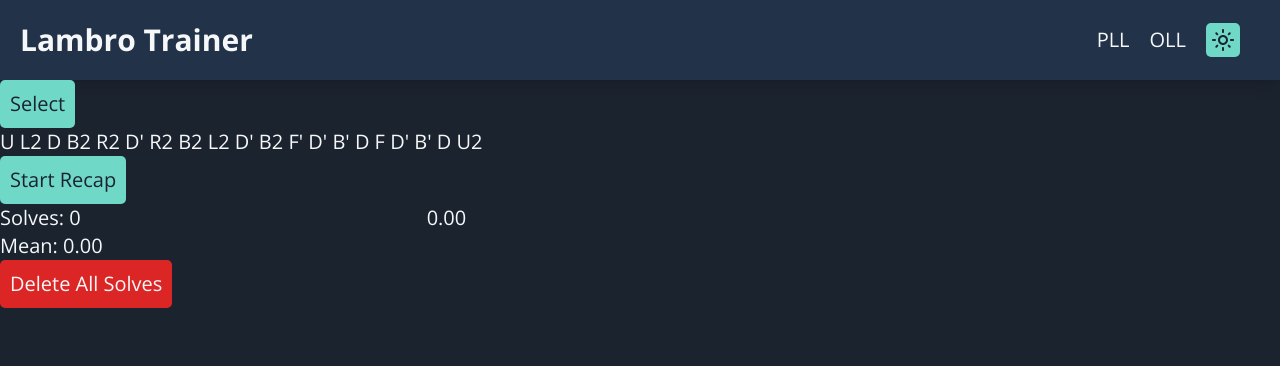
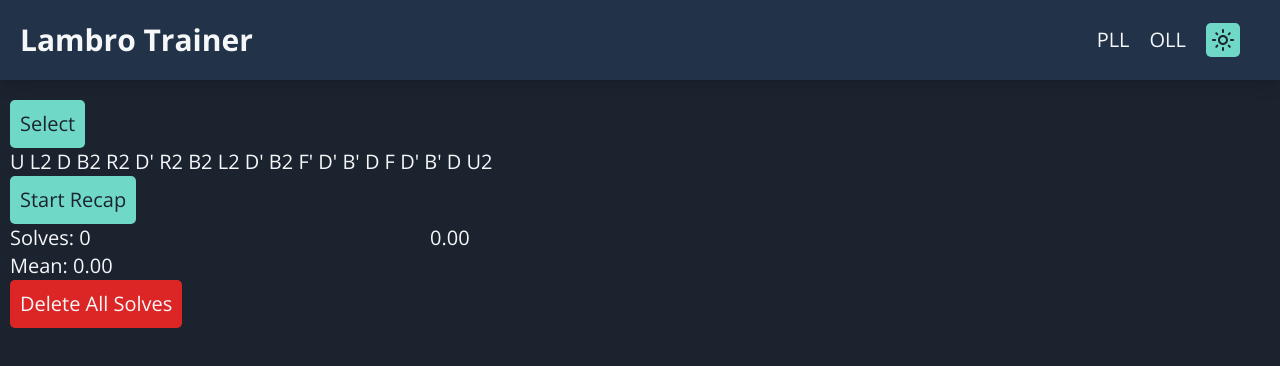
Before and after one commit to andlamb2002/lambro-trainer, a React (Vite) app: page /oll/timer in a window 1280 px wide. Shown: the top 366 px of the page. Built offline with nearby package versions, Linux system fonts and the light colour scheme.

Commit message:
Layout of main pages

```diff
--- a/src/Trainer/Pages/TimerPage.tsx
+++ b/src/Trainer/Pages/TimerPage.tsx
@@ -118,7 +118,7 @@ function TimerPage({ cases, algset }: Props) {
     }, [selectedSolve, deleteSolve, deleteAllSolves]);
 
     return (
-        <div>
+        <div className="px-2 py-4">
             {currentCase &&
                 <Scramble
                     currentScramble={currentScramble}
```
